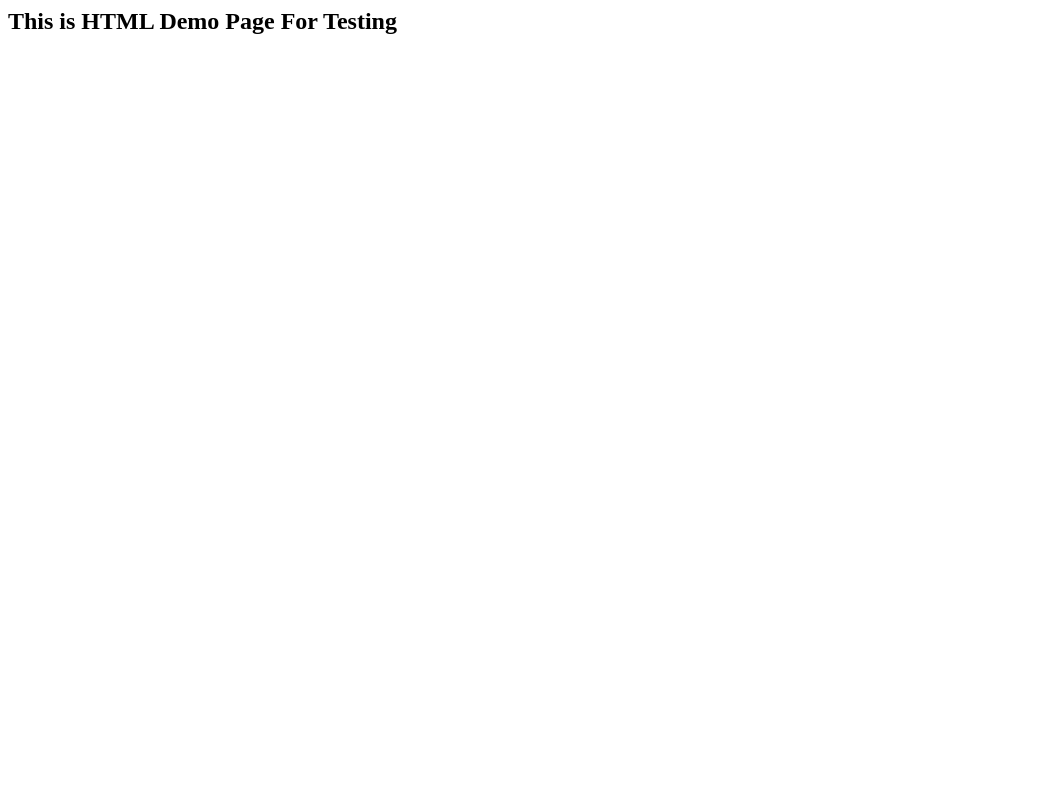
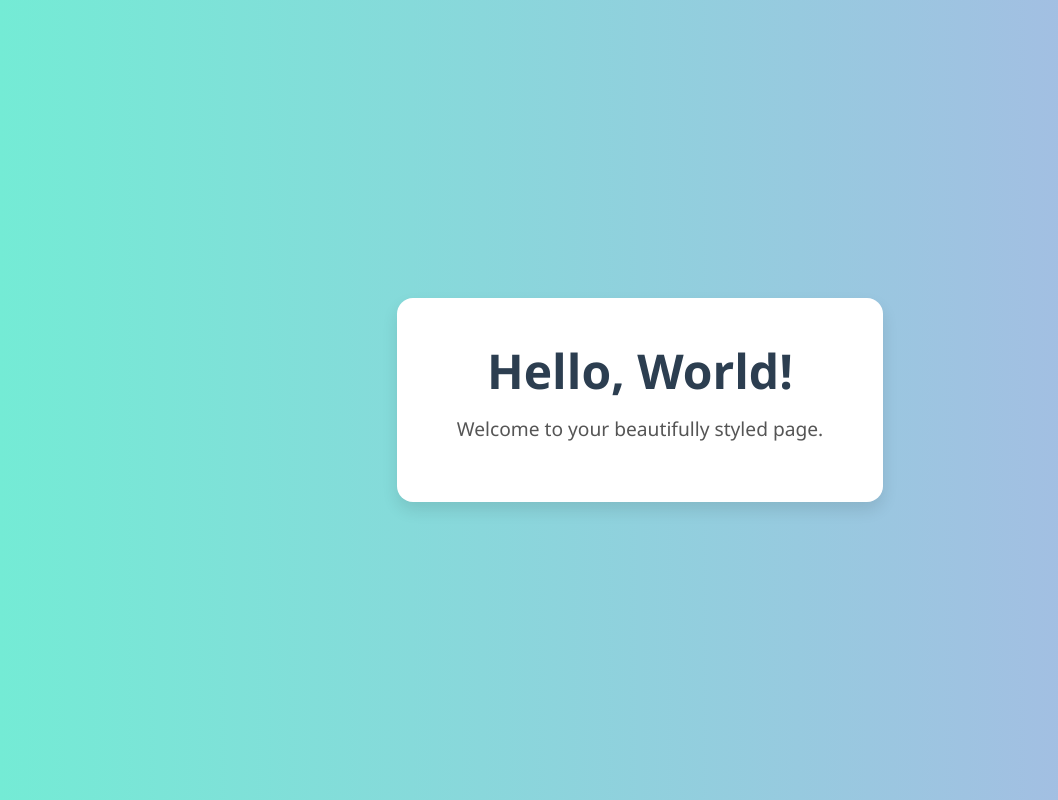
Before and after one commit to admin3514/ansible, a plain HTML site: page roles/my_custom_role/files/index.html in a window 1280 px wide. Shown: the whole page, without its empty margins (0-1058 px from the left). Drawn offline with Linux system fonts and the light colour scheme.

Commit message:
changes in file

```diff
--- a/roles/my_custom_role/files/index.html
+++ b/roles/my_custom_role/files/index.html
@@ -1 +1,54 @@
- <h2> This is HTML Demo Page For Testing </h2>
+<!-- <h2> This is HTML Demo Page For Testing </h2>  -->
+
+<!DOCTYPE html>
+<html lang="en">
+<head>
+  <meta charset="UTF-8" />
+  <meta name="viewport" content="width=device-width, initial-scale=1.0" />
+  <title>Hello World</title>
+  <style>
+    body {
+      margin: 0;
+      padding: 0;
+      font-family: 'Segoe UI', Tahoma, Geneva, Verdana, sans-serif;
+      background: linear-gradient(to right, #74ebd5, #ACB6E5);
+      height: 100vh;
+      display: flex;
+      justify-content: center;
+      align-items: center;
+      color: #333;
+    }
+
+    .container {
+      text-align: center;
+      background: white;
+      padding: 40px 60px;
+      border-radius: 16px;
+      box-shadow: 0 8px 16px rgba(0, 0, 0, 0.1);
+      transition: transform 0.3s ease;
+    }
+
+    .container:hover {
+      transform: scale(1.03);
+    }
+
+    h1 {
+      margin: 0;
+      font-size: 3em;
+      color: #2c3e50;
+    }
+
+    p {
+      margin-top: 12px;
+      font-size: 1.2em;
+      color: #555;
+    }
+  </style>
+</head>
+<body>
+  <div class="container">
+    <h1>Hello, World!</h1>
+    <p>Welcome to your beautifully styled page.</p>
+  </div>
+</body>
+</html>
```
